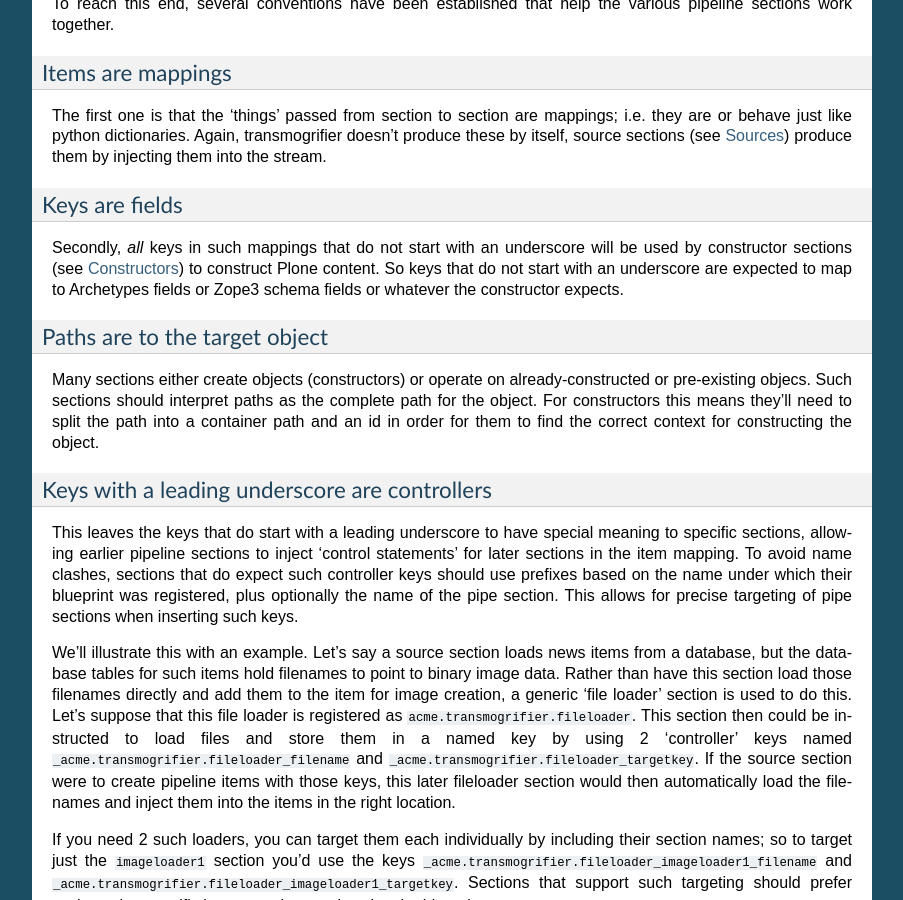
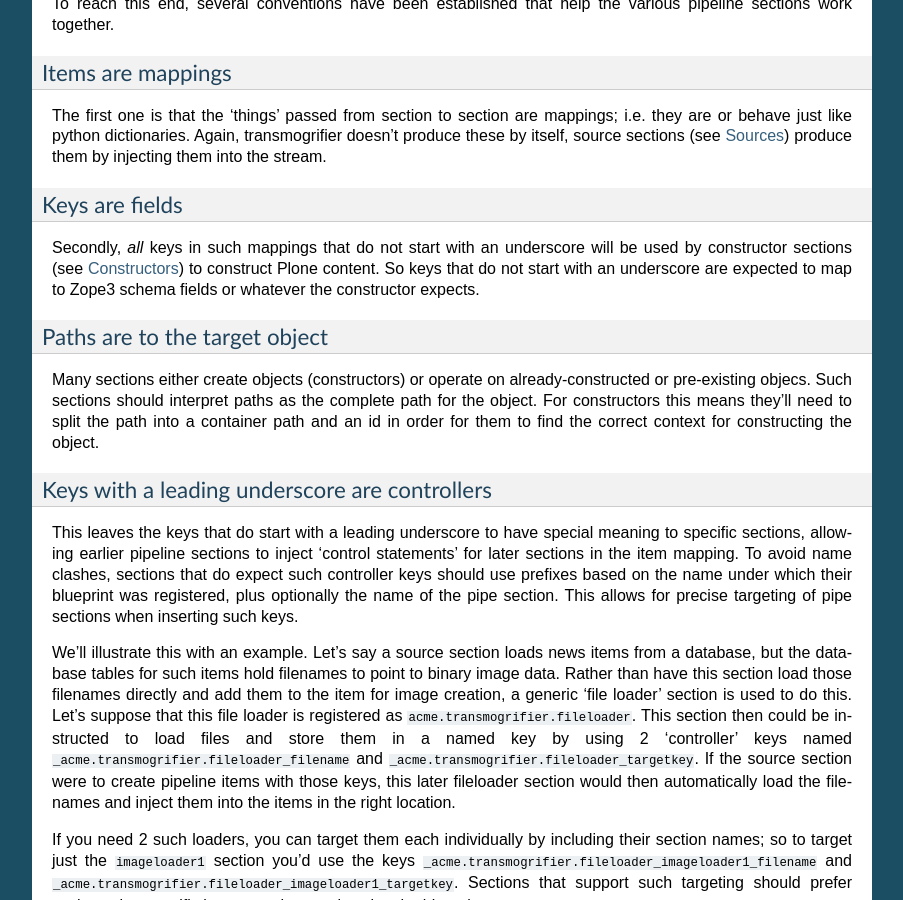
Before and after one commit to mjpieters/collective.transmogrifier, a Sphinx documentation site: the page built from docs/source/transmogrifier.rst, in a window 1280 px wide and 900 px high, scrolled down 7414 px. Shown: the whole window, without its empty margins (198-1101 px from the left). Built offline with Sphinx 7.4.7, drawn with Linux system fonts in a browser that asks for light colours; pages that are not in the unit, such as notebooks, are missing from menus.

Commit message:
Remove last reference to Archetypes

```diff
--- a/docs/source/transmogrifier.rst
+++ b/docs/source/transmogrifier.rst
@@ -473,7 +473,7 @@ Keys are fields
 Secondly, *all* keys in such mappings that do not start with an underscore
 will be used by constructor sections (see Constructors_) to construct Plone
 content. So keys that do not start with an underscore are expected to map to
-Archetypes fields or Zope3 schema fields or whatever the constructor expects.
+Zope3 schema fields or whatever the constructor expects.
 
 Paths are to the target object
 ~~~~~~~~~~~~~~~~~~~~~~~~~~~~~~
```
